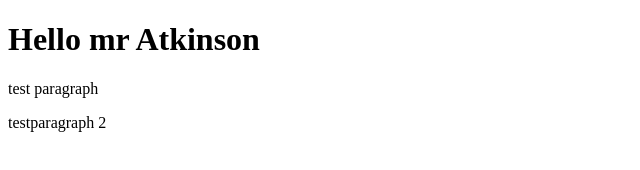
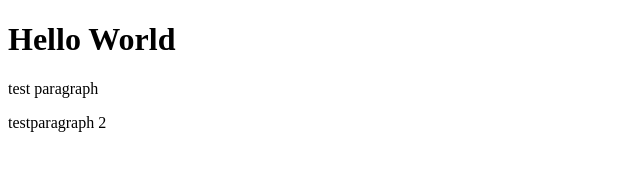
Before and after one commit to Daniel-Simoes2009/my-first-webpage2, a plain HTML site: page index.html in a window 1280 px wide. Shown: the whole page, without its empty margins (0-640 px from the left). Drawn offline with Linux system fonts and the light colour scheme.

Commit message:
Update index.html

```diff
--- a/index.html
+++ b/index.html
@@ -4,7 +4,7 @@
   <title>My fist webpage</title>
   <head>
     <body>
-     <h1>Hello mr Atkinson</h1>
+     <h1>Hello World</h1>
       <p>test paragraph</p>
       <p>testparagraph 2</p>
 
```
